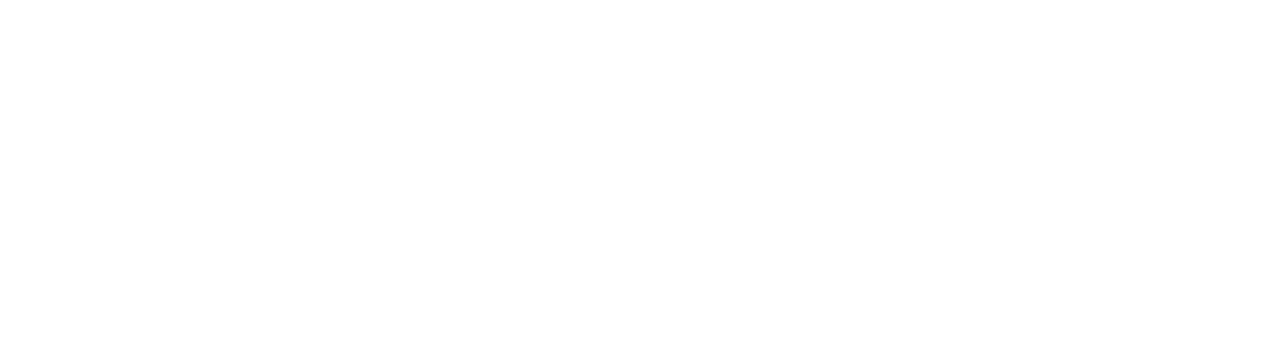
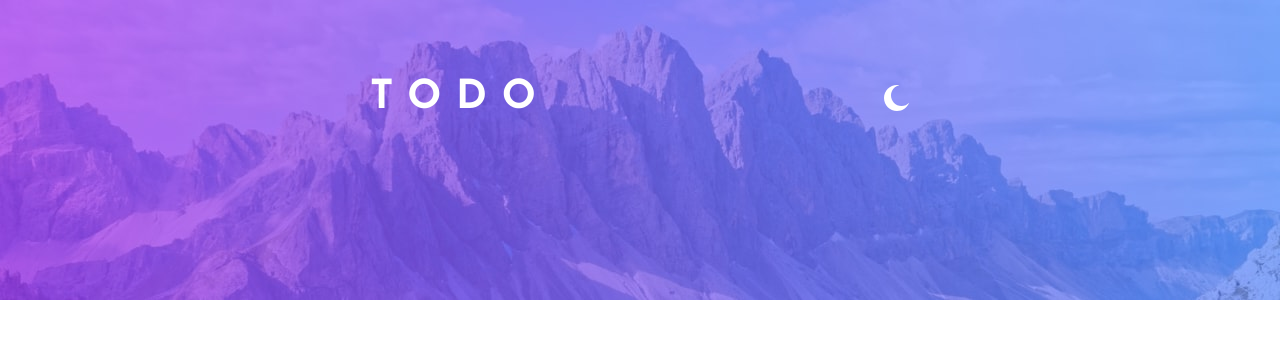
Before and after one commit to haquanq-frontendmentor/todo-app, a Vue app: page / in a window 1280 px wide. Shown: the top 338 px of the page. Built offline with nearby package versions, Linux system fonts and the light colour scheme.

Commit message:
Add page Header component

```diff
--- a/src/App.vue
+++ b/src/App.vue
@@ -1,3 +1,21 @@
-<script setup lang="ts"></script>
+<script setup lang="ts">
+import { BackgroundDesktopDark, BackgroundDesktopLight } from "./assets/images";
+import Header from "./components/Header.vue";
+import { useThemeStore } from "./stores/themeStore";
 
-<template></template>
+const { isDark } = useThemeStore();
+</script>
+
+<template>
+  <div class="dark:bg-navy-950 relative min-h-screen bg-gray-500 pb-[11.875rem] md:pb-[7.1875rem]">
+    <div
+      class="absolute top-0 right-0 left-0 h-[clamp(12.5rem,6.5363rem+25.4453vw,18.75rem)] [&_img]:h-full [&_img]:w-full [&_img]:object-cover"
+    >
+      <img v-show="!isDark()" :src="BackgroundDesktopLight" alt="" />
+      <img v-show="isDark()" :src="BackgroundDesktopDark" alt="" />
+    </div>
+    <div class="relative z-10 mx-auto w-[min(100vw-3rem,33.75rem)] bg-gray-900">
+      <Header />
+    </div>
+  </div>
+</template>
--- /dev/null
+++ b/src/components/Header.vue
@@ -0,0 +1,29 @@
+<script setup lang="ts">
+import { computed } from "vue";
+import { MoonIcon, SunIcon } from "../assets/images";
+import { useThemeStore } from "../stores/themeStore";
+
+const themeStore = useThemeStore();
+
+const isDarkMode = computed(() => themeStore.isDark());
+</script>
+
+<template>
+  <header
+    class="flex items-center justify-between pt-[clamp(3rem,1.2109rem+7.6336vw,4.875rem)] pb-[clamp(2rem,1.5229rem+2.0356vw,2.5rem)]"
+  >
+    <span class="text-[clamp(1.75rem,1.0344rem+3.0534vw,2.5rem)] font-bold tracking-[0.37em] text-white uppercase"
+      >Todo</span
+    >
+    <button
+      class="rounded-sm focus-visible:outline-[3px] focus-visible:outline-offset-[3px] focus-visible:outline-gray-50 focus-visible:outline-dashed active:scale-95"
+      type="button"
+      :aria-pressed="isDarkMode"
+      @click="themeStore.cycleThemes"
+      aria-label="Turn on dark mode"
+    >
+      <img v-show="!isDarkMode" :src="MoonIcon" alt="" />
+      <img v-show="isDarkMode" :src="SunIcon" alt="" />
+    </button>
+  </header>
+</template>
```
